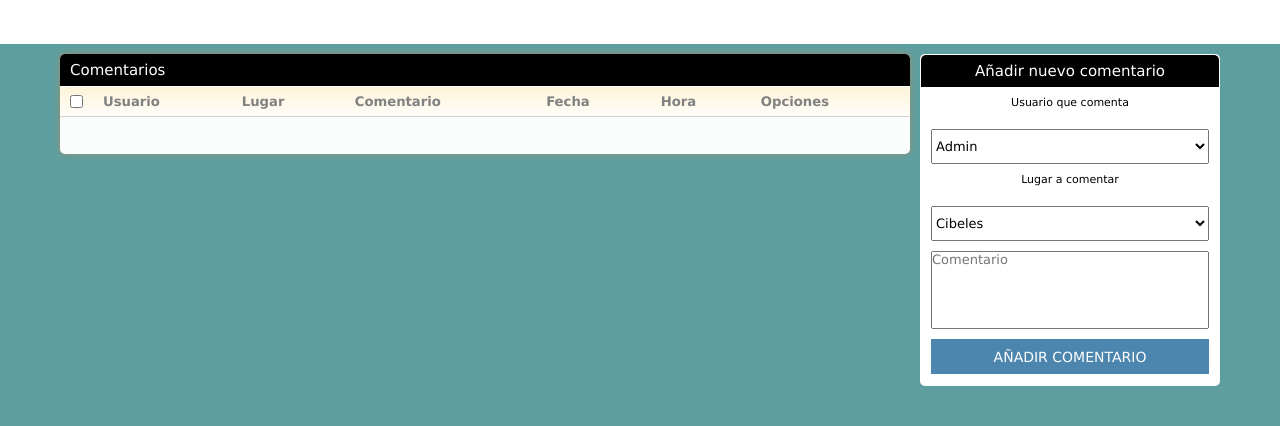
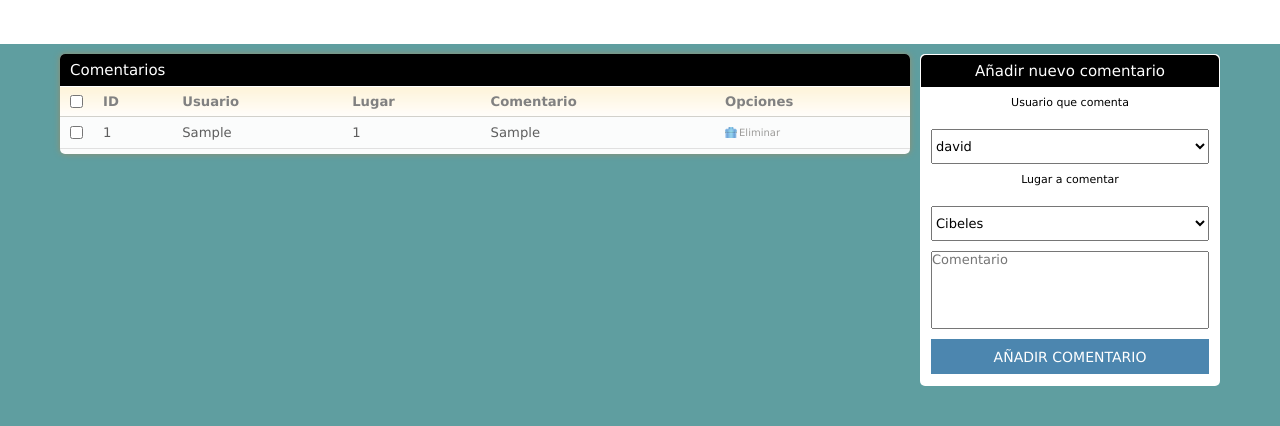
Before and after one commit to daviro05/geoturistAppWeb, a PHP site: page /inicio.php?id=comentarios in a window 1280 px wide. Shown: the part 100-526 px from the top of the page. Run offline with PHP 8.4, Linux system fonts and the light colour scheme; the visitor is signed in with stand-in values (Sample User, id 1); data comes from the database, SQL or seed files in the repository; tables that the repository leaves empty hold one stand-in row (values such as "Sample post"); lists and menus that the app fills with data are empty; some libraries are stand-ins or nearby versions.

Commit message:
Confirmacion al eliminar, add comentarios

```diff
--- a/comentarios.php
+++ b/comentarios.php
@@ -17,15 +17,14 @@
 						<table width="100%" border="0" cellspacing="0" cellpadding="0">
 							<tr>
 								<th width="13"><input type="checkbox" class="checkbox_all" /></th>
+								<th>ID</th>
 								<th>Usuario</th>
 								<th>Lugar</th>
 								<th>Comentario</th>
-								<th>Fecha</th>
-								<th>Hora</th>
 								<th>Opciones</th>
 							</tr>
-					<form action="inicio.php?id=comentarios" method="post">
-							<?php ?>
+					<form action="inicio.php?id=comentarios" method="post" onsubmit="return confirmar('comentarios')">
+							<?php obtener_comentarios($conexion) ?>
 
 						</table>
 					</div>
@@ -57,11 +56,11 @@
 						<form id="add-lugar" action="inicio.php?id=comentarios" method="post">
 							<div id="info_lugar">
 									<label for="u_coment">Usuario que comenta</label>
-									<select id="u_coment"><?php usuarios_lista($conexion); ?></select>
+									<select id="u_coment" name="u_comentario"><?php usuarios_lista($conexion); ?></select>
 									<label for="l_coment">Lugar a comentar</label>
-									<select id="l_coment"><?php lugares_lista($conexion); ?></select>
+									<select id="l_coment" name="l_comentario"><?php lugares_lista($conexion); ?></select>
 									<textarea id="coment" name="coment" placeholder="Comentario"></textarea>
-									<input class="add-lugar-button" type="submit" name="AddUsuario" value="Añadir Comentario"/>
+									<input class="add-lugar-button" type="submit" name="AddComentario" value="Añadir Comentario"/>
 							</div>
 						</form>
 					</div>
@@ -79,3 +78,33 @@
 			<!-- End Sidebar -->
 			<div class="cl">&nbsp;</div>
 		</div>
+
+		<?php
+
+		if(isset($_POST['AddComentario'])){
+			$usuario_comentario = $_POST['u_comentario'];
+			$lugar_comentario = $_POST['l_comentario'];
+			$comentario_texto = $_POST['coment'];
+
+			if($comentario_texto != "")
+				alta_comentario($usuario_comentario,$lugar_comentario,$comentario_texto,$conexion);
+
+		}
+
+		if(isset($_POST['Del_Sel'])){
+			if(!empty($_POST['coment_sel'])){
+				$cont = 0;
+				foreach($_POST['coment_sel'] as $comentario){
+					$cont++;
+					eliminar_comentario($comentario,$conexion);
+				}
+			}
+
+		}
+
+
+		if(isset($_GET['eliminar'])){
+			eliminar_comentario($_GET['eliminar'],$conexion);
+		}
+
+?>
--- a/funciones_BD.php
+++ b/funciones_BD.php
@@ -327,7 +327,7 @@ function obtener_lugares($conexion){
 				<td class='long'>$fila[longitud]</td>
 				<td clas='lat'>$fila[latitud]</td>
 				<td>$fila[visitas]</td>
-				<td><a href='inicio.php?id=monumentos&eliminar=$fila[id_lugar]'	class='ico del'>Eliminar</a>
+				<td><a href='inicio.php?id=monumentos&eliminar=$fila[id_lugar]'	class='ico del' onclick='return confirmar()'>Eliminar</a>
 				<a href='inicio.php?id=ver_monumento&id_lugar=$fila[id_lugar]
 				&nombre_lugar=$fila[nombre]&lat=$fila[latitud]&lon=$fila[longitud]' class='ico edit'>Editar</a></td>
 			</tr>";
@@ -498,7 +498,7 @@ function obtener_usuarios($conexion){
 		while($fila = mysqli_fetch_array($usuarios))
 		{
 			echo "<tr>
-				<td><input type='checkbox' name='lug_sel[]' class='lugares_sel' value='$fila[id_usuario]'/></td>
+				<td><input type='checkbox' name='usu_sel[]' class='lugares_sel' value='$fila[id_usuario]'/></td>
 				<td><img class='img_perfil' src='./multimedia/img_perfiles/$fila[img_perfil]'></td>
 				<td>$fila[id_usuario]</td>
 				<td>$fila[nombre]</td>
@@ -506,21 +506,35 @@ function obtener_usuarios($conexion){
 				<td>$fila[email]</td>
 				<td>$fila[comentarios]</td>
 				<td>$fila[visitas]</td>
-				<td><a href='inicio.php?id=usuarios&eliminar=$fila[id_usuario]' class='ico del'>Eliminar</a>
+				<td><a href='inicio.php?id=usuarios&eliminar=$fila[id_usuario]' class='ico del' onclick='return confirmar()'>Eliminar</a>
 			</tr>";
 		}
 	}
+}
+
+function eliminar_usuario($id_usuario,$conexion){
+	$eliminar = mysqli_query($conexion,"DELETE FROM usuarios WHERE id_usuario='$id_usuario'");
+	echo "<script>window.location = './inicio.php?id=usuarios'</script>";
 }
 
 #######################################
 ###### FUNCIONES PARA COMENTARIOS #####
 #######################################
 
+function alta_comentario($id_usuario,$id_lugar,$comentario,$conexion)
+{
+	$alta_comentario = mysqli_query($conexion,"INSERT INTO comentarios (id_usuario,id_lugar,comentario)
+		VALUES('$id_usuario','$id_lugar','$comentario')") or die(mysqli_error($conexion));
+
+	if($alta_comentario)
+		echo "<script>window.location = './inicio.php?id=comentarios'</script>";
+
+}
+
+
 function usuarios_lista($conexion){
 
 	$usuarios = mysqli_query($conexion,"SELECT * FROM usuarios");
-
-	echo "<option value='admin'>Admin</option>";
 
 	if($usuarios){
 		while($fila = mysqli_fetch_array($usuarios))
@@ -540,6 +554,29 @@ function lugares_lista($conexion){
 			echo "<option value='$fila[id_lugar]'>$fila[nombre]</option>";
 		}
 	}
+}
+
+function obtener_comentarios($conexion){
+	$comentarios = mysqli_query($conexion,"SELECT * FROM comentarios");
+
+	if($comentarios){
+		while($fila = mysqli_fetch_array($comentarios))
+		{
+			echo "<tr>
+				<td><input type='checkbox' name='coment_sel[]' class='lugares_sel' value='$fila[id_comentario]'/></td>
+				<td>$fila[id_comentario]</td>
+				<td>$fila[id_usuario]</td>
+				<td>$fila[id_lugar]</td>
+				<td>$fila[comentario]</td>
+				<td><a href='inicio.php?id=comentarios&eliminar=$fila[id_comentario]' class='ico del' onclick='return confirmar()'>Eliminar</a>
+			</tr>";
+		}
+	}
+}
+
+function eliminar_comentario($id_comentario,$conexion){
+	$eliminar = mysqli_query($conexion,"DELETE FROM comentarios WHERE id_comentario='$id_comentario'");
+	echo "<script>window.location = './inicio.php?id=comentarios'</script>";
 }
 
 
--- a/js/inicio.js
+++ b/js/inicio.js
@@ -1,21 +1,19 @@
 $(document).ready(function(){
+
+$(".papelera").prop("disabled",true);
 
 $("#ampliar").click(function(){
      window.location='inicio.php?id=add_monumento';
 
  });
 
-function confirmar(){
-  if(confirm("Estás seguro?"))
-    window.location.href ="";
-  else {
-    return false;
-  }
-}
-
 
 $(".lugares_sel").change(function () {
   var total = $(".lugares_sel:checked").length;
+  if(total == 0)
+    $(".papelera").prop("disabled",true);
+  else
+    $(".papelera").prop("disabled",false);
   $(".info").html(total+" se eliminarán");
  });
 
@@ -62,3 +60,13 @@ $(".checkbox_all").change(function () {
   });
 
 });
+
+function confirmar(opcion){
+  if(opcion == null)
+    opcion = 'este elemento';
+  if(confirm("Desea eliminar "+opcion+"?"))
+   return true;
+  else {
+    return false;
+  }
+}
--- a/monumentos.php
+++ b/monumentos.php
@@ -24,7 +24,7 @@
 								<th>Visitas</th>
 								<th>Opciones</th>
 							</tr>
-						<form  action="#" method="post" onsubmit="return confirmar()">
+						<form  method="post" onsubmit="return confirmar('monumentos')">
 							<?php obtener_lugares($conexion); ?>
 						</table>
 					</div>
@@ -80,7 +80,6 @@
 					<!-- End Box Head-->
 
 					<div class="box-content">
-						<!--<a href="#" class="add-button"><span>Add new Article</span></a>-->
 
 						<!-- Menu para filtrar -->
 
```
Also changed, not shown: usuarios.php (+19 -1 lines).
